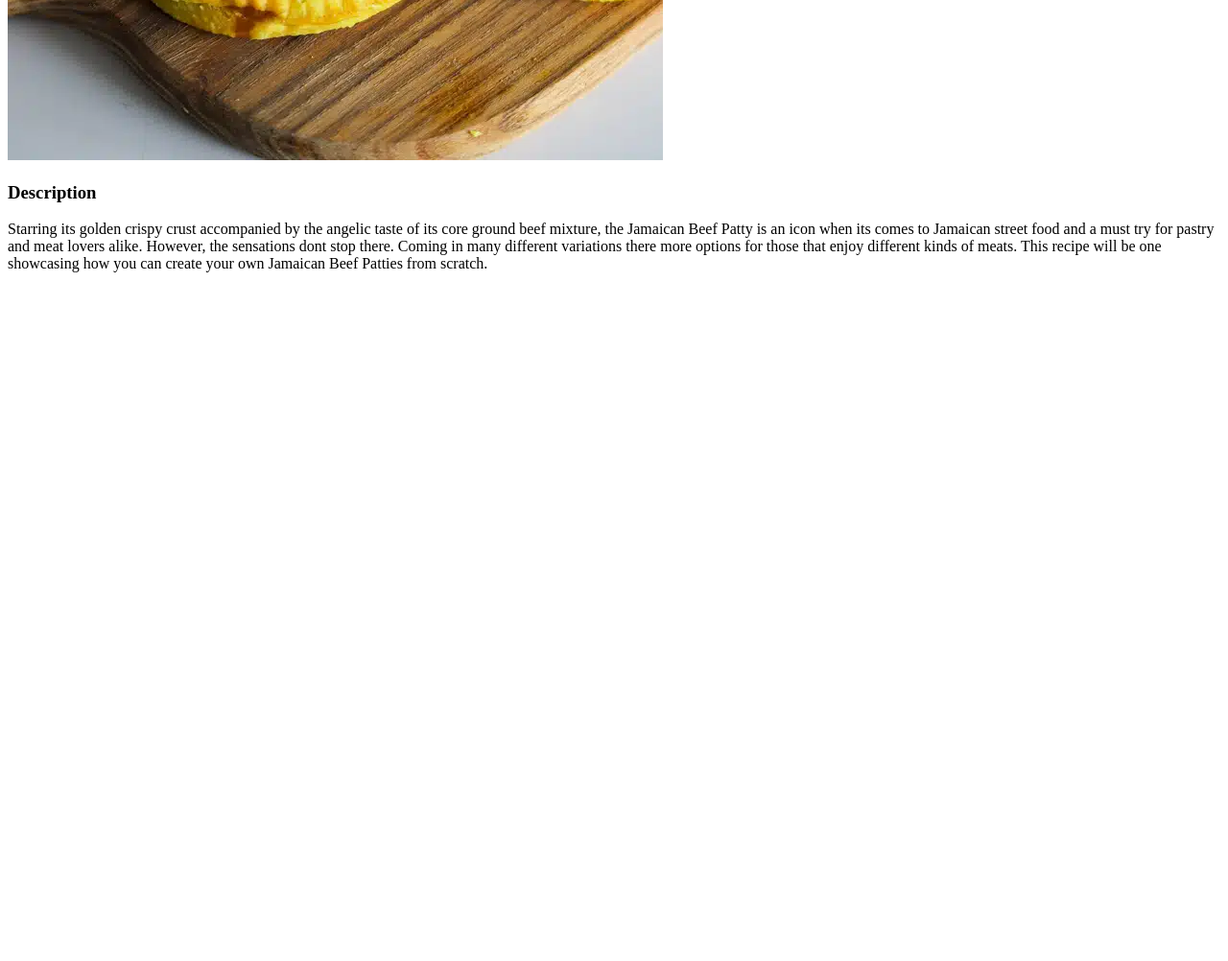
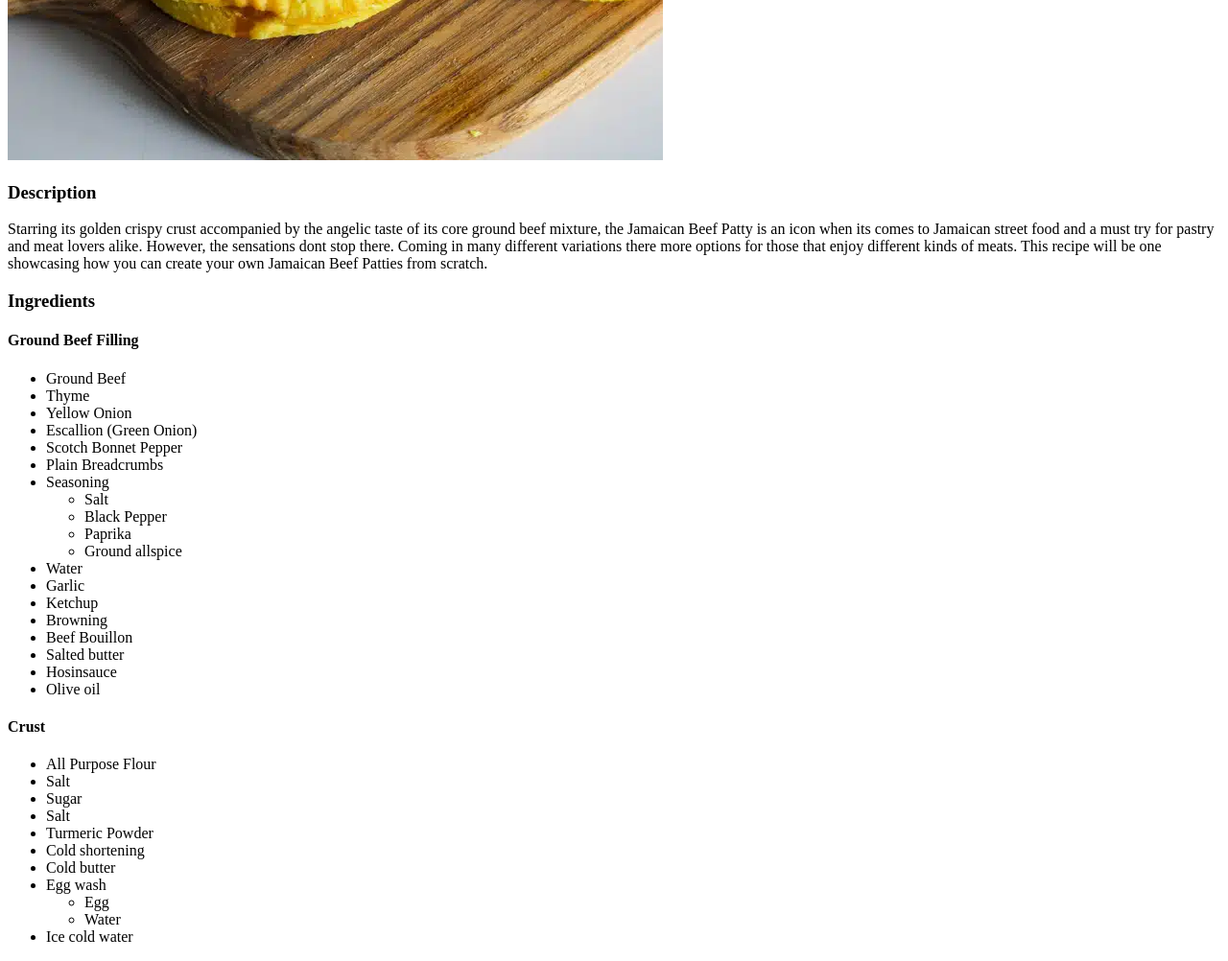
Before and after one commit to TC0932/odin-recipes, a plain HTML site: page recipes/Jamaican-Beef-Patty.html in a window 1280 px wide. Shown: the part 937-1939 px from the top of the page at 96% size. Before the commit the page ends 1237 px from the top, so only its background shows below. Drawn offline with Linux system fonts and the light colour scheme.

Commit message:
Add ingridents list

```diff
--- a/recipes/Jamaican-Beef-Patty.html
+++ b/recipes/Jamaican-Beef-Patty.html
@@ -10,7 +10,55 @@
     <h1>Jamaican Beef Patty</h1>
     <img src="../images/Jamaican-beef-patty-20.jpg" alt="Golden Pastry filled with seasoned ground beef">
     <h3>Description</h3>
-<p>Starring its golden crispy crust accompanied by the angelic taste of its core ground beef mixture, the Jamaican Beef Patty is an icon when its comes to Jamaican street food and a must try for pastry and meat lovers alike. However, the sensations dont stop there. Coming in many different variations there more options for those that enjoy different kinds of meats. This recipe will be one showcasing how you can create your own Jamaican Beef Patties from scratch.</p>
+
+    <p>Starring its golden crispy crust accompanied by the angelic taste of its core ground beef mixture, the Jamaican Beef Patty is an icon when its comes to Jamaican street food and a must try for pastry and meat lovers alike. However, the sensations dont stop there. Coming in many different variations there more options for those that enjoy different kinds of meats. This recipe will be one showcasing how you can create your own Jamaican Beef Patties from scratch.</p>
+
+    <h3>Ingredients</h3>
+
+    <h4>Ground Beef Filling</h4>
+    <ul>
+        <li>Ground Beef</li>
+        <li>Thyme</li>
+        <li>Yellow Onion</li>
+        <li>Escallion (Green Onion)</li>
+        <li>Scotch Bonnet Pepper</li>
+        <li>Plain Breadcrumbs</li>
+        <li>Seasoning
+            <ul>
+                <li>Salt</li>
+                <li>Black Pepper</li>
+                <li>Paprika</li>
+                <li>Ground allspice</li>
+            </ul>
+        </li>
+        <li>Water</li>
+        <li>Garlic</li>
+        <li>Ketchup</li>
+        <li>Browning</li>
+        <li>Beef Bouillon</li>
+        <li>Salted butter</li>
+        <li>Hosinsauce</li>
+        <li>Olive oil</li>
+    </ul>
+    <h4>Crust</h4>
+        <ul>
+            <li>All Purpose Flour</li>
+            <li>Salt</li>
+            <li>Sugar</li>
+            <li>Salt</li>
+            <li>Turmeric Powder</li>
+            <li>Cold shortening</li>
+            <li>Cold butter</li>
+            <li>Egg wash
+                <ul>
+                    <li>Egg</li>
+                    <li>Water</li>
+                </ul>
+            </li>
+            <li>Ice cold water</li>
+        </ul>
+
+
 
 </body>
 </html>
```
